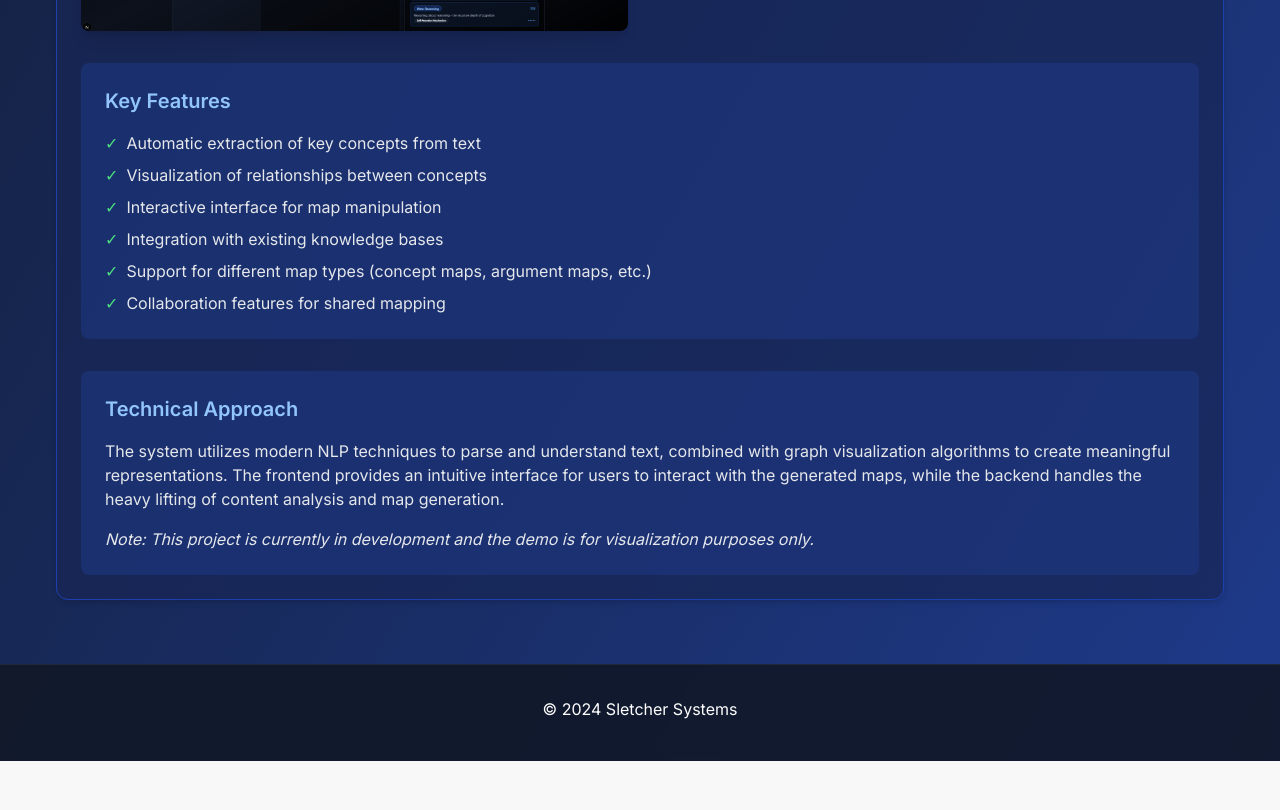
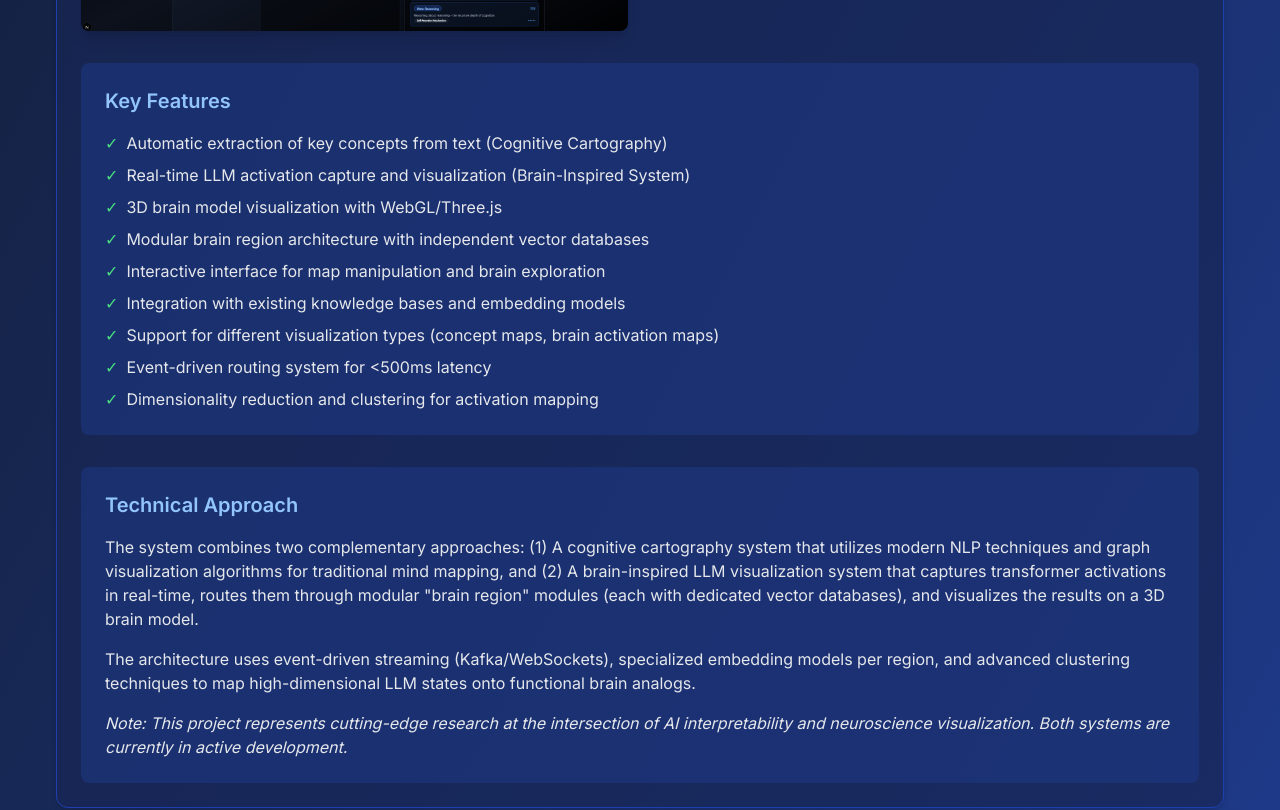
Before and after one commit to banditofsmoke/testsite2, a Next.js app: page /projects in a window 1280 px wide. Shown: the part 1500-2310 px from the top of the page. Before the commit the page ends 2261 px from the top, so only its background shows below. Built offline with nearby package versions, Linux system fonts and the light colour scheme.

Commit message:
updated content text

```diff
--- a/app/projects/page.tsx
+++ b/app/projects/page.tsx
@@ -176,34 +176,60 @@ export default function Projects() {
           </div>
         </div>
 
+        {/* Updated Key Features */}
         <div className="bg-blue-900/50 p-6 rounded-lg mb-8">
           <h3 className="text-xl font-semibold mb-4 text-blue-300">Key Features</h3>
           <ul className="space-y-2 text-gray-200">
-            {['Automatic extraction of key concepts from text',
-              'Visualization of relationships between concepts',
-              'Interactive interface for map manipulation',
-              'Integration with existing knowledge bases',
-              'Support for different map types (concept maps, argument maps, etc.)',
-              'Collaboration features for shared mapping'
-            ].map((feature, index) => (
-              <li key={index} className="flex items-start">
-                <span className="text-green-400 mr-2">✓</span>
-                <span>{feature}</span>
-              </li>
-            ))}
+            <li className="flex items-start">
+              <span className="text-green-400 mr-2">✓</span>
+              <span>Automatic extraction of key concepts from text (Cognitive Cartography)</span>
+            </li>
+            <li className="flex items-start">
+              <span className="text-green-400 mr-2">✓</span>
+              <span>Real-time LLM activation capture and visualization (Brain-Inspired System)</span>
+            </li>
+            <li className="flex items-start">
+              <span className="text-green-400 mr-2">✓</span>
+              <span>3D brain model visualization with WebGL/Three.js</span>
+            </li>
+            <li className="flex items-start">
+              <span className="text-green-400 mr-2">✓</span>
+              <span>Modular brain region architecture with independent vector databases</span>
+            </li>
+            <li className="flex items-start">
+              <span className="text-green-400 mr-2">✓</span>
+              <span>Interactive interface for map manipulation and brain exploration</span>
+            </li>
+            <li className="flex items-start">
+              <span className="text-green-400 mr-2">✓</span>
+              <span>Integration with existing knowledge bases and embedding models</span>
+            </li>
+            <li className="flex items-start">
+              <span className="text-green-400 mr-2">✓</span>
+              <span>Support for different visualization types (concept maps, brain activation maps)</span>
+            </li>
+            <li className="flex items-start">
+              <span className="text-green-400 mr-2">✓</span>
+              <span>Event-driven routing system for &lt;500ms latency</span>
+            </li>
+            <li className="flex items-start">
+              <span className="text-green-400 mr-2">✓</span>
+              <span>Dimensionality reduction and clustering for activation mapping</span>
+            </li>
           </ul>
         </div>
 
+        {/* Updated Technical Approach */}
         <div className="bg-blue-900/50 p-6 rounded-lg">
           <h3 className="text-xl font-semibold mb-4 text-blue-300">Technical Approach</h3>
-          <p className="text-gray-200">
-            The system utilizes modern NLP techniques to parse and understand text, combined with
-            graph visualization algorithms to create meaningful representations. The frontend provides
-            an intuitive interface for users to interact with the generated maps, while the backend
-            handles the heavy lifting of content analysis and map generation.
+          <p className="text-gray-200 mb-4">
+            The system combines two complementary approaches: (1) A cognitive cartography system that utilizes modern NLP techniques and graph visualization algorithms for traditional mind mapping, and (2) A brain-inspired LLM visualization system that captures transformer activations in real-time, routes them through modular "brain region" modules (each with dedicated vector databases), and visualizes the results on a 3D brain model.
+          </p>
+          <p className="text-gray-200 mb-4">
+            The architecture uses event-driven streaming (Kafka/WebSockets), specialized embedding models per region, and advanced clustering techniques to map high-dimensional LLM states onto functional brain analogs.
           </p>
           <p className="mt-4 text-gray-200 italic">
-            Note: This project is currently in development and the demo is for visualization purposes only.
+            Note: This project represents cutting-edge research at the intersection of AI interpretability and neuroscience visualization. Both systems are currently in active development.
           </p>
         </div>
       </div>
```
